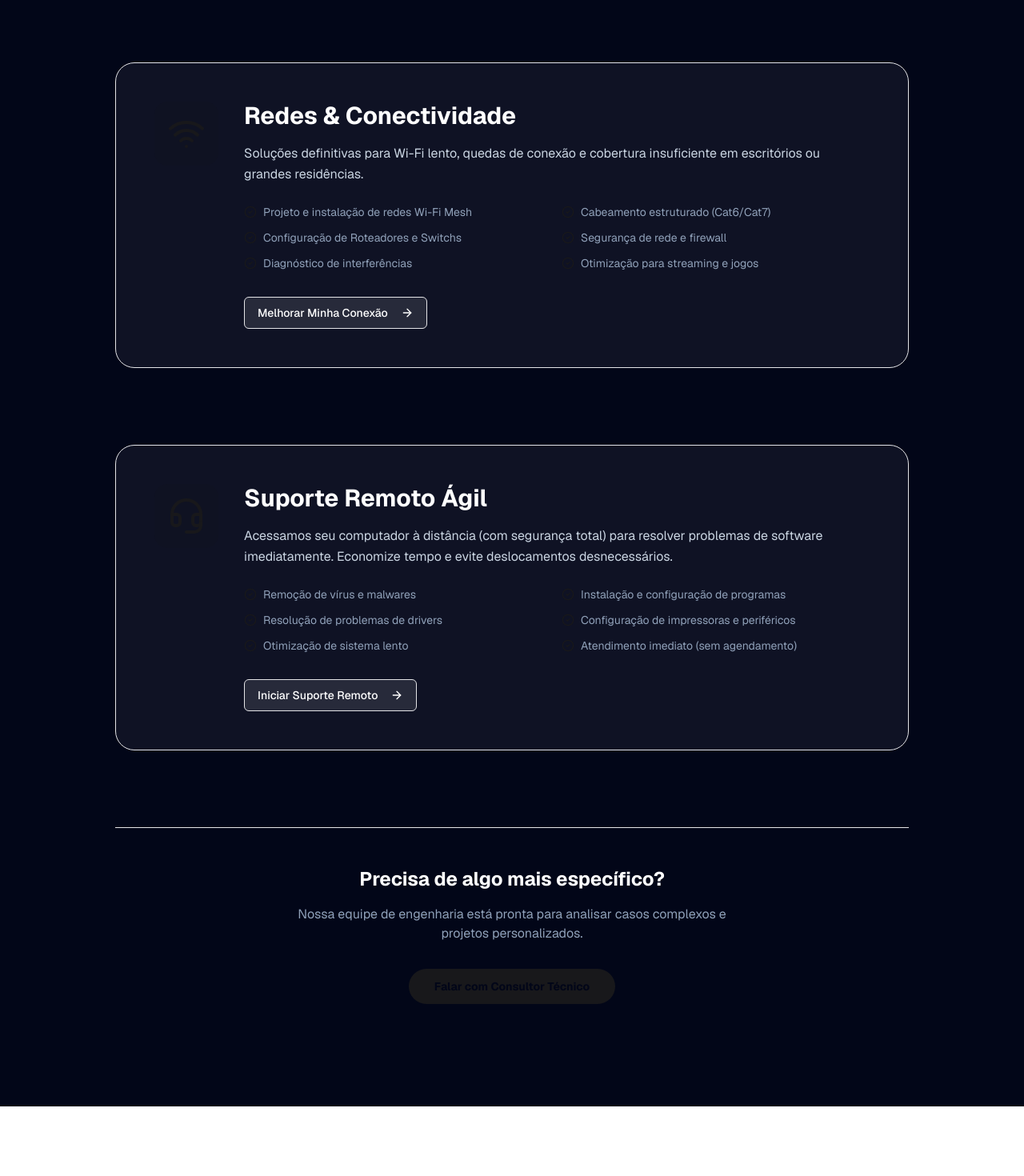
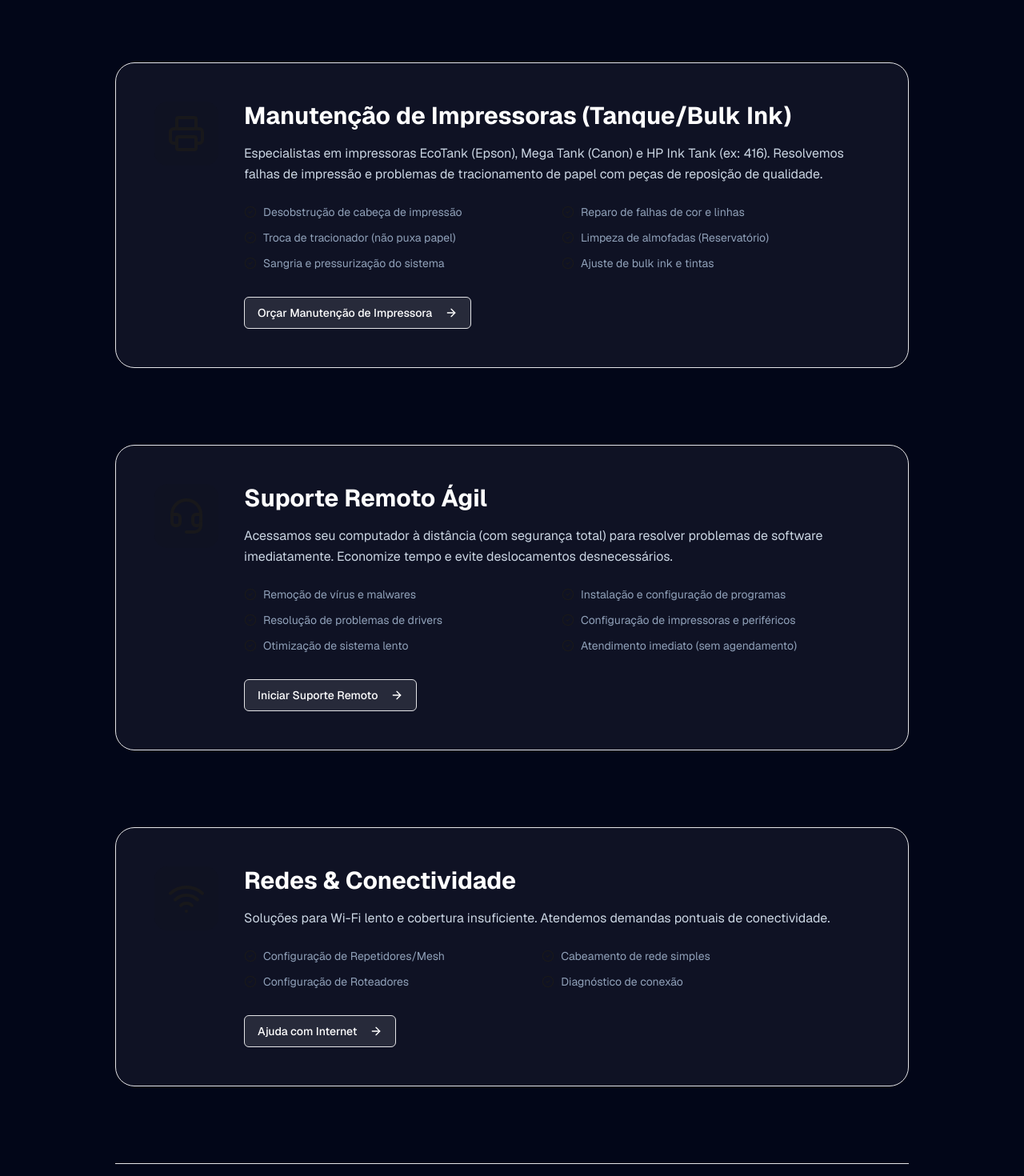
Before and after one commit to wheslancardoso/wtechprot, a Next.js app: page /servicos in a window 1280 px wide. Shown: the part 1220-2690 px from the top of the page at 80% size. Before the commit the page ends 2603 px from the top, so only its background shows below. Built offline with nearby package versions, Linux system fonts and the light colour scheme; no server answers.

Commit message:
feat(content): prioritize printer maintenance over networks, reorder home cards and add detailed printer section

```diff
--- a/src/app/page.tsx
+++ b/src/app/page.tsx
@@ -300,15 +300,15 @@ j=d.createElement(s),dl=l!='dataLayer'?'&l='+l:'';j.async=true;j.src=
                 </div>
               </Link>
 
-              {/* 3. Redes */}
-              <Link href="/servicos#redes" className="block group">
+              {/* 3. Impressão (PRIORITIZED) */}
+              <Link href="/servicos#impressoras" className="block group">
                 <div className="h-full p-6 rounded-2xl bg-white/[0.02] border border-white/5 hover:border-primary/50 hover:bg-white/[0.05] transition-all duration-300 hover:-translate-y-1 flex flex-col">
-                  <div className="mx-auto w-14 h-14 bg-emerald-500/10 rounded-full flex items-center justify-center text-emerald-400 mb-4 shadow-lg shadow-emerald-500/20 group-hover:scale-110 transition-transform">
-                    <Wifi className="w-7 h-7" />
+                  <div className="mx-auto w-14 h-14 bg-pink-500/10 rounded-full flex items-center justify-center text-pink-400 mb-4 shadow-lg shadow-pink-500/20 group-hover:scale-110 transition-transform">
+                    <Printer className="w-7 h-7" />
                   </div>
-                  <h3 className="font-bold text-lg text-slate-200 mb-3 group-hover:text-white transition-colors">Infraestrutura de Redes</h3>
-                  <p className="text-sm text-slate-400 leading-relaxed mb-6 flex-grow">Projetos de conectividade corporativa, gestão de conectividade e segurança de endpoint.</p>
-                  <div className="flex items-center justify-center text-sm font-bold text-emerald-400 group-hover:text-emerald-300 transition-colors uppercase tracking-wider">
+                  <h3 className="font-bold text-lg text-slate-200 mb-3 group-hover:text-white transition-colors">Manutenção de Impressoras (Tanque)</h3>
+                  <p className="text-sm text-slate-400 leading-relaxed mb-6 flex-grow">Especialistas em Epson/Canon/HP. Desobstrução de cabeçotes, troca de tracionador e manutenção de sistemas Bulk Ink com peças de qualidade.</p>
+                  <div className="flex items-center justify-center text-sm font-bold text-pink-400 group-hover:text-pink-300 transition-colors uppercase tracking-wider">
                     Saiba mais <ArrowRight className="ml-2 w-4 h-4" />
                   </div>
                 </div>
@@ -342,15 +342,15 @@ j=d.createElement(s),dl=l!='dataLayer'?'&l='+l:'';j.async=true;j.src=
                 </div>
               </Link>
 
-              {/* 6. Impressão */}
-              <Link href={whatsappLink} target="_blank" className="block group">
+              {/* 6. Redes (DEMOTED) */}
+              <Link href="/servicos#redes" className="block group">
                 <div className="h-full p-6 rounded-2xl bg-white/[0.02] border border-white/5 hover:border-primary/50 hover:bg-white/[0.05] transition-all duration-300 hover:-translate-y-1 flex flex-col">
-                  <div className="mx-auto w-14 h-14 bg-pink-500/10 rounded-full flex items-center justify-center text-pink-400 mb-4 shadow-lg shadow-pink-500/20 group-hover:scale-110 transition-transform">
-                    <Printer className="w-7 h-7" />
+                  <div className="mx-auto w-14 h-14 bg-emerald-500/10 rounded-full flex items-center justify-center text-emerald-400 mb-4 shadow-lg shadow-emerald-500/20 group-hover:scale-110 transition-transform">
+                    <Wifi className="w-7 h-7" />
                   </div>
-                  <h3 className="font-bold text-lg text-slate-200 mb-3 group-hover:text-white transition-colors">Gestão de Impressão</h3>
-                  <p className="text-sm text-slate-400 leading-relaxed mb-6 flex-grow">Consultoria técnica em soluções de impressão, manutenção preventiva de cabeçotes e integração de periféricos.</p>
-                  <div className="flex items-center justify-center text-sm font-bold text-pink-400 group-hover:text-pink-300 transition-colors uppercase tracking-wider">
+                  <h3 className="font-bold text-lg text-slate-200 mb-3 group-hover:text-white transition-colors">Redes & Conectividade</h3>
+                  <p className="text-sm text-slate-400 leading-relaxed mb-6 flex-grow">Soluções pontuais para Wi-Fi e cabeamento em residências e pequenos escritórios.</p>
+                  <div className="flex items-center justify-center text-sm font-bold text-emerald-400 group-hover:text-emerald-300 transition-colors uppercase tracking-wider">
                     Saiba mais <ArrowRight className="ml-2 w-4 h-4" />
                   </div>
                 </div>
--- a/src/app/servicos/page.tsx
+++ b/src/app/servicos/page.tsx
@@ -1,5 +1,6 @@
 import Link from 'next/link'
-import { ArrowLeft, Monitor, Laptop, Wifi, Headset, CheckCircle2, ArrowRight } from 'lucide-react'
+import Link from 'next/link'
+import { ArrowLeft, Monitor, Laptop, Wifi, Headset, CheckCircle2, ArrowRight, Printer } from 'lucide-react'
 import { Button } from '@/components/ui/button'
 import { createAdminClient } from '@/lib/supabase/server'
 import { unstable_cache } from 'next/cache'
@@ -148,26 +149,27 @@ export default async function ServicesPage() {
                     </div>
                 </section>
 
-                {/* REDES SECTION */}
-                <section id="redes" className="mb-24 scroll-mt-28">
+                {/* PRINTERS SECTION (NEW FOCUS) */}
+                <section id="impressoras" className="mb-24 scroll-mt-28">
                     <div className="bg-white/5 border border-white/10 rounded-3xl p-8 md:p-12">
                         <div className="flex flex-col md:flex-row gap-8 items-start">
                             <div className="p-4 bg-primary/10 rounded-2xl shrink-0">
-                                <Wifi className="w-12 h-12 text-primary" />
+                                <Printer className="w-12 h-12 text-primary" />
                             </div>
                             <div>
-                                <h2 className="text-2xl md:text-3xl font-bold text-white mb-4">Redes & Conectividade</h2>
+                                <h2 className="text-2xl md:text-3xl font-bold text-white mb-4">Manutenção de Impressoras (Tanque/Bulk Ink)</h2>
                                 <p className="text-slate-300 leading-relaxed mb-6">
-                                    Soluções definitivas para Wi-Fi lento, quedas de conexão e cobertura insuficiente em escritórios ou grandes residências.
+                                    Especialistas em impressoras EcoTank (Epson), Mega Tank (Canon) e HP Ink Tank (ex: 416).
+                                    Resolvemos falhas de impressão e problemas de tracionamento de papel com peças de reposição de qualidade.
                                 </p>
                                 <ul className="grid md:grid-cols-2 gap-3 mb-8">
                                     {[
-                                        'Projeto e instalação de redes Wi-Fi Mesh',
-                                        'Cabeamento estruturado (Cat6/Cat7)',
-                                        'Configuração de Roteadores e Switchs',
-                                        'Segurança de rede e firewall',
-                                        'Diagnóstico de interferências',
-                                        'Otimização para streaming e jogos'
+                                        'Desobstrução de cabeça de impressão',
+                                        'Reparo de falhas de cor e linhas',
+                                        'Troca de tracionador (não puxa papel)',
+                                        'Limpeza de almofadas (Reservatório)',
+                                        'Sangria e pressurização do sistema',
+                                        'Ajuste de bulk ink e tintas',
                                     ].map((item, i) => (
                                         <li key={i} className="flex items-center gap-2 text-slate-400 text-sm">
                                             <CheckCircle2 className="w-4 h-4 text-primary shrink-0" /> {item}
@@ -176,7 +178,7 @@ export default async function ServicesPage() {
                                 </ul>
                                 <Link href={whatsappLink} target="_blank">
                                     <Button className="w-full md:w-auto bg-white/10 hover:bg-white/20 text-white border border-white/10">
-                                        Melhorar Minha Conexão <ArrowRight className="w-4 h-4 ml-2" />
+                                        Orçar Manutenção de Impressora <ArrowRight className="w-4 h-4 ml-2" />
                                     </Button>
                                 </Link>
                             </div>
@@ -221,6 +223,40 @@ export default async function ServicesPage() {
                     </div>
                 </section>
 
+                {/* REDES SECTION (MOVED TO BOTTOM) */}
+                <section id="redes" className="mb-24 scroll-mt-28">
+                    <div className="bg-white/5 border border-white/10 rounded-3xl p-8 md:p-12">
+                        <div className="flex flex-col md:flex-row gap-8 items-start">
+                            <div className="p-4 bg-primary/10 rounded-2xl shrink-0">
+                                <Wifi className="w-12 h-12 text-primary" />
+                            </div>
+                            <div>
+                                <h2 className="text-2xl md:text-3xl font-bold text-white mb-4">Redes & Conectividade</h2>
+                                <p className="text-slate-300 leading-relaxed mb-6">
+                                    Soluções para Wi-Fi lento e cobertura insuficiente. Atendemos demandas pontuais de conectividade.
+                                </p>
+                                <ul className="grid md:grid-cols-2 gap-3 mb-8">
+                                    {[
+                                        'Configuração de Repetidores/Mesh',
+                                        'Cabeamento de rede simples',
+                                        'Configuração de Roteadores',
+                                        'Diagnóstico de conexão',
+                                    ].map((item, i) => (
+                                        <li key={i} className="flex items-center gap-2 text-slate-400 text-sm">
+                                            <CheckCircle2 className="w-4 h-4 text-primary shrink-0" /> {item}
+                                        </li>
+                                    ))}
+                                </ul>
+                                <Link href={whatsappLink} target="_blank">
+                                    <Button className="w-full md:w-auto bg-white/10 hover:bg-white/20 text-white border border-white/10">
+                                        Ajuda com Internet <ArrowRight className="w-4 h-4 ml-2" />
+                                    </Button>
+                                </Link>
+                            </div>
+                        </div>
+                    </div>
+                </section>
+
                 {/* FOOTER CTA */}
                 <section className="text-center py-12 border-t border-white/5">
                     <h3 className="text-2xl font-bold text-white mb-4">Precisa de algo mais específico?</h3>
```
